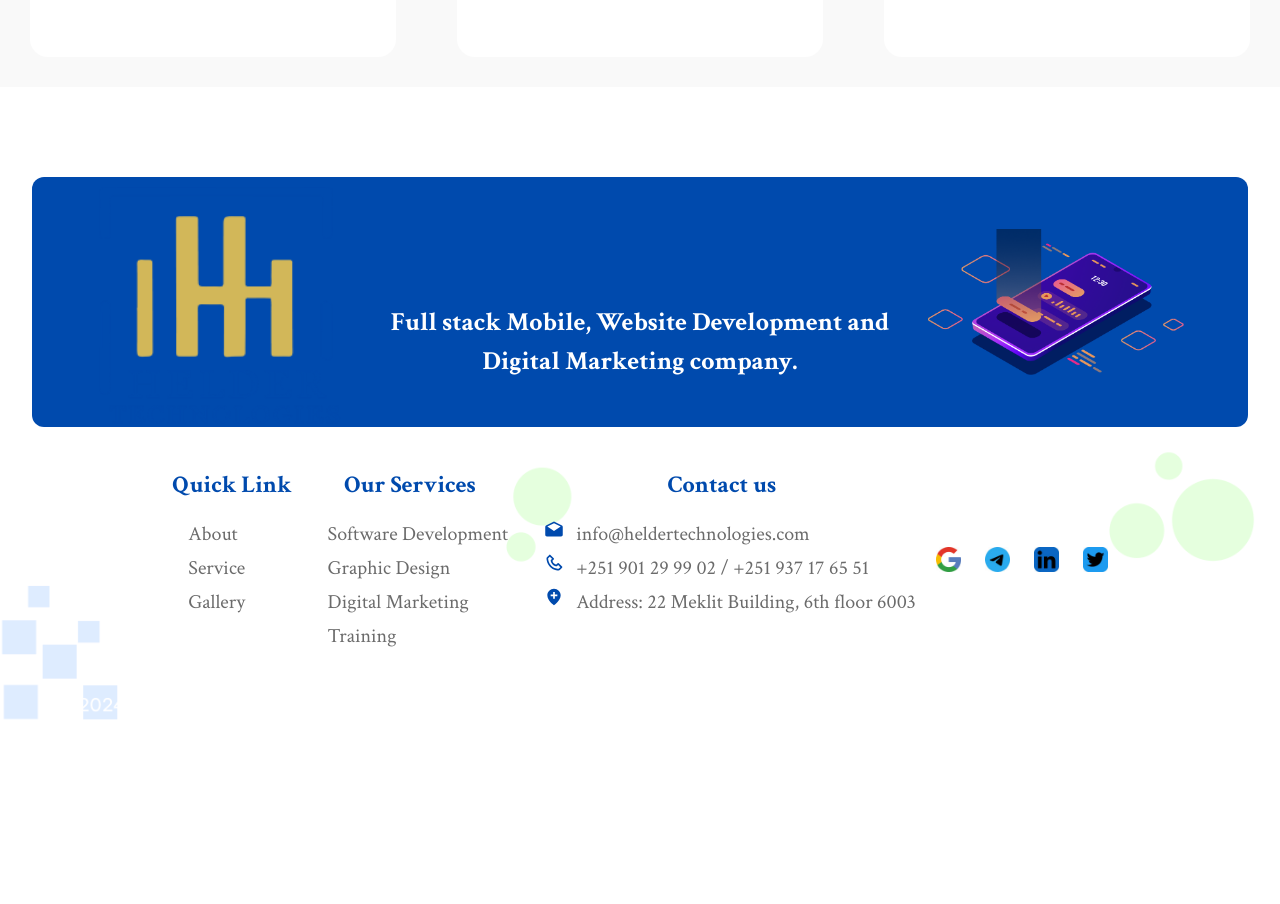
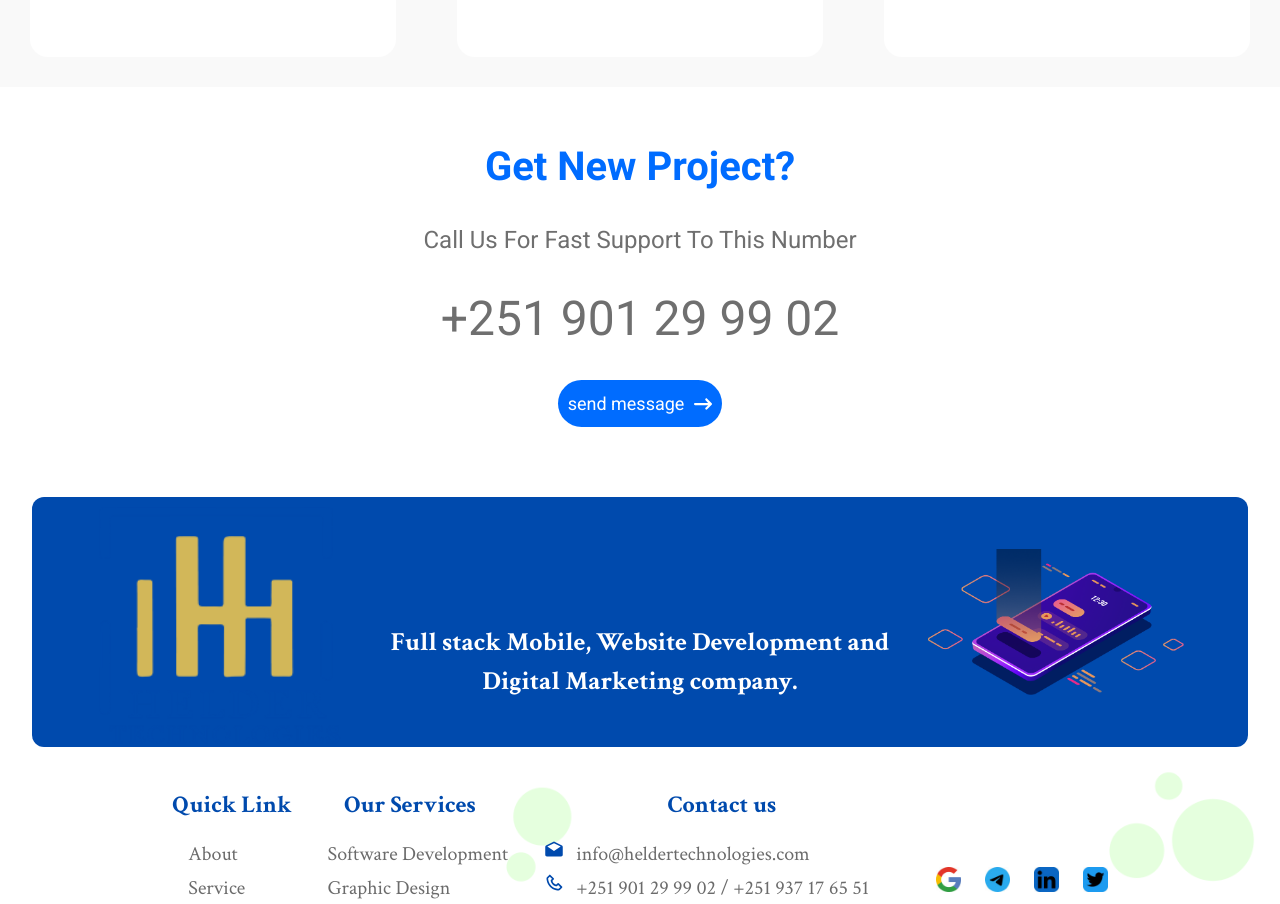
Before and after one commit to haileamlakwalelige/helder-tech, a React (Vite) app: page /digital-marketing in a window 1280 px wide. Shown: the part 1800-2704 px from the top of the page. Before the commit the page ends 2531 px from the top, so only its background shows below. Built offline with nearby package versions, Linux system fonts and the light colour scheme.

Commit message:
Digital Markieting page: GetNewProject section added.

```diff
--- a/src/pages/DigitalMarketing.tsx
+++ b/src/pages/DigitalMarketing.tsx
@@ -1,6 +1,7 @@
 import DigitalMarketingHero from "../components/service/digitalMarketing/DigitalMarketingHero";
 import ServiceCard from "../components/service/digitalMarketing/ServiceCard";
 import Benefits from "../components/service/digitalMarketing/Benefits";
+import GetNewProject from "../components/reusables/GetNewProject";
 
 const serviceData = [
   {
@@ -125,6 +126,7 @@ const DigitalMarketing = () => {
       </div>
 
       <Benefits data={benefitData} />
+      <GetNewProject />
     </div>
   );
 };
```
